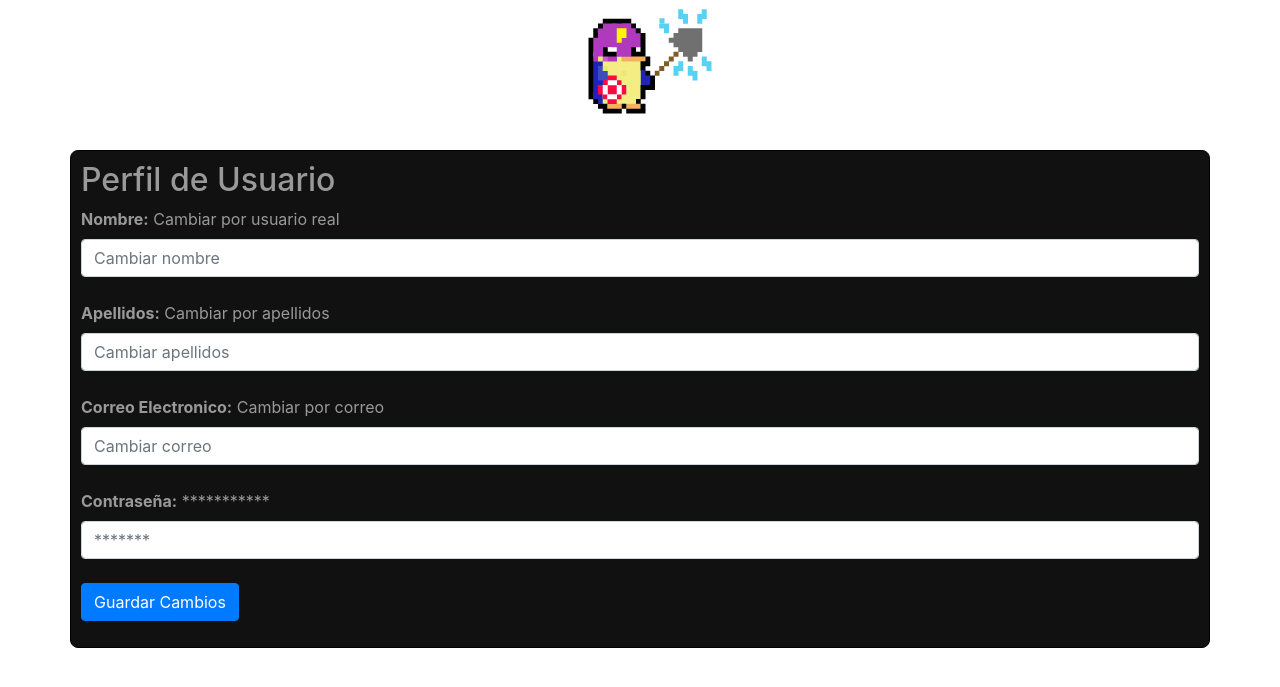
After one commit to Adrianmv97/Projecto_Foro_Esport, a PHP site: page /perfil.php in a window 1280 px wide. The commit adds this page. Shown: the top 687 px of the page. Run offline with PHP 8.4, Linux system fonts and the light colour scheme.

Commit message:
Formulario Perfil de usuario

```diff
--- a/ForoVideojuegos/css/registro.css
+++ b/ForoVideojuegos/css/registro.css
@@ -19,6 +19,7 @@ body {
     margin-top:60px;
     background: #111111;
     border-radius: 10px;
+    margin: auto;
 }
 .hijo a{
     text-decoration:none;
@@ -35,7 +36,7 @@ h1 {
     text-shadow: 0px 3px 2px #000000;
 }
 form {
-    margin-bottom:25px;
+    margin-bottom:20px;
     text-align: right;
 }
 label {
--- a/ForoVideojuegos/index.php
+++ b/ForoVideojuegos/index.php
@@ -34,7 +34,7 @@ session_start();
                     echo "<ul class = 'navbar-nav'>";
                     echo "<div class = 'p-2 border bg-success'>";
                     echo "<li class = 'nav-item active'>";
-                    echo "<a class = 'nav-link' href = ''>Datos de Usuario(Proximamente)</a>";
+                    echo "<a class='nav-link' href='perfil.php'>Datos de Usuario</a>";
                     echo "</li>";
                     echo "</div>";
                     echo "</ul>";
--- /dev/null
+++ b/ForoVideojuegos/perfil.php
@@ -0,0 +1,53 @@
+<!DOCTYPE html>
+<html>
+<head>
+    <meta charset="utf-8" />
+    <meta http-equiv="X-UA-Compatible" content="IE=edge">
+    <title>Foro E-Sports By Ramon, Adrian & Victor</title>
+    <meta name="viewport" content="width=device-width, initial-scale=1">
+    <link rel="stylesheet" href="https://maxcdn.bootstrapcdn.com/bootstrap/4.3.1/css/bootstrap.min.css">
+    <script src="https://ajax.googleapis.com/ajax/libs/jquery/3.4.0/jquery.min.js"></script>
+    <script src="https://cdnjs.cloudflare.com/ajax/libs/popper.js/1.14.7/umd/popper.min.js"></script>
+    <script src="https://maxcdn.bootstrapcdn.com/bootstrap/4.3.1/js/bootstrap.min.js"></script>
+    <style>
+        body {
+        }
+        #logo {
+            text-align: center;
+        }
+        span {
+            font-weight: bold;
+        }
+        .container {
+            border: 1px solid black;
+            border-radius: 8px;
+            padding: 10px;
+            background: #111111;
+            color: #999999;
+        }
+    </style>
+</head>
+<body>
+    <div id="logo">
+        <a href="index.php"><img src="imagenes/LogoEsport.jpg" width="150" height="150" alt="logo del foro"/></a>
+    </div>
+    <div class="container">
+        <h2>Perfil de Usuario</h2>
+        <form class="form-group" action="datosUsuario.php">
+            <label for="nombre"><span>Nombre:</span> Cambiar por usuario real</label>
+            <input type="text" class="form-control" id="name" placeholder="Cambiar nombre" name="cambiarNombre"/>
+            <br/>
+            <label for="apellidos"><span>Apellidos:</span> Cambiar por apellidos</label>
+            <input type="text" class="form-control" id="pwd" placeholder="Cambiar apellidos" name="cambiarApellidos"/>
+            <br/>
+            <label for="correo"><span>Correo Electronico:</span> Cambiar por correo</label>
+            <input type="email" class="form-control" id="email" placeholder="Cambiar correo" name="cambiarCorreo"/>
+            <br/>
+            <label for="pwd"><span>Contraseña:</span> ***********</label>
+            <input type="password" class="form-control" id="pwd" placeholder="*******" name="cambiarPassword"/>
+            <br/>
+            <button type="submit" class="btn btn-primary">Guardar Cambios</button>
+        </form>
+    </div>
+</body>
+</html>
```
